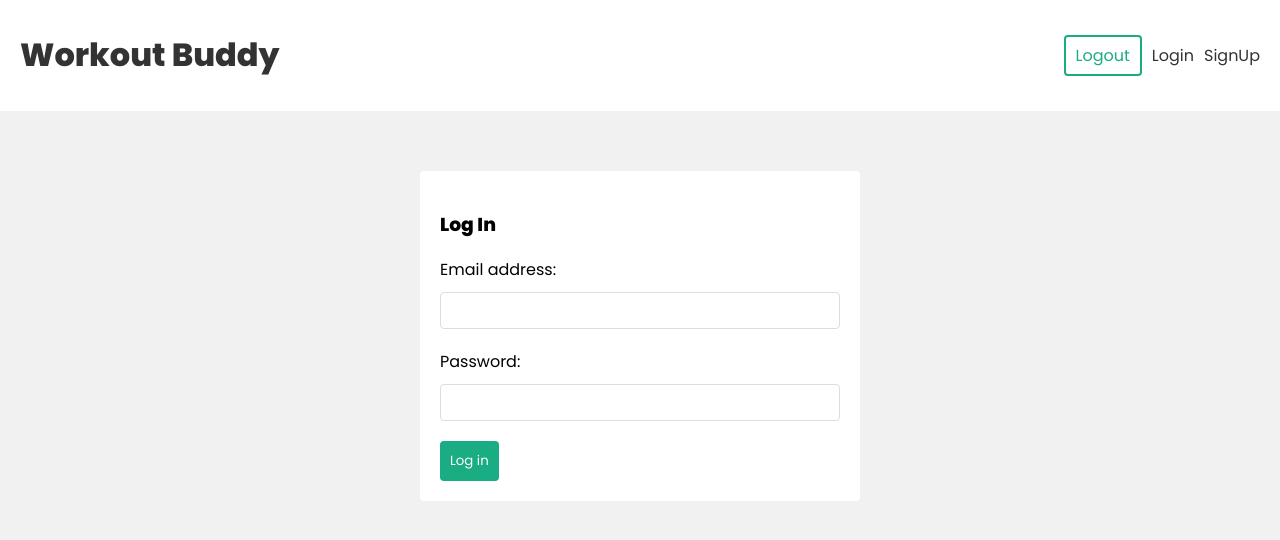
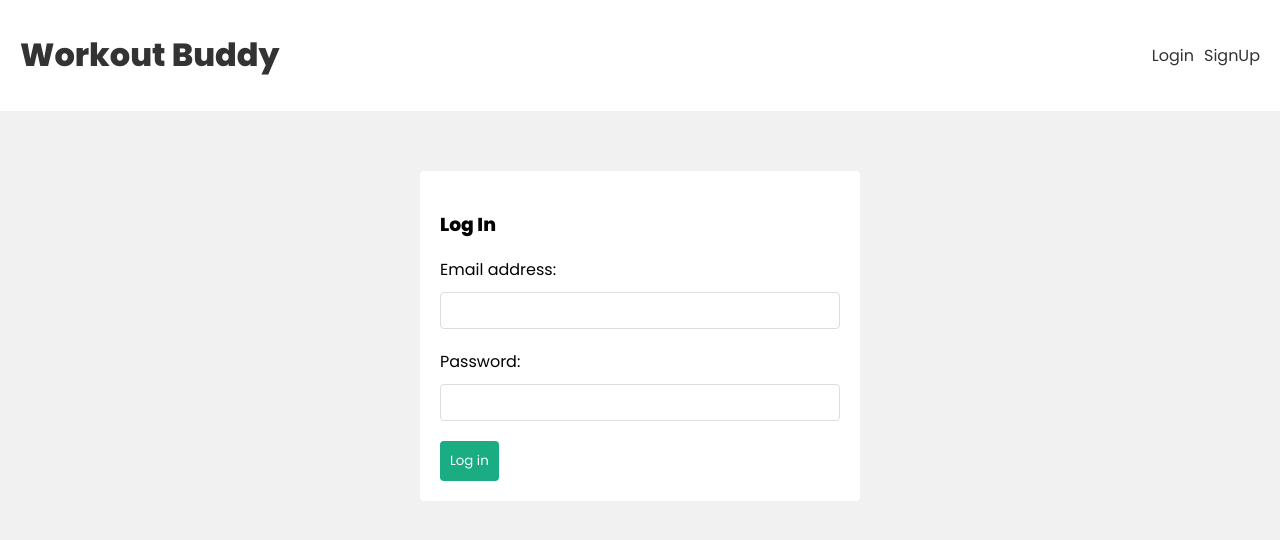
Before and after one commit to waiyanhtet1/mern-workout-track, a React (Create React App) app in the folder frontend/: page /login in a window 1280 px wide. Shown: the top 540 px of the page. Built offline with nearby package versions, Linux system fonts and the light colour scheme.

Commit message:
refactor: login auth in authContext

```diff
--- a/frontend/src/components/Navbar.jsx
+++ b/frontend/src/components/Navbar.jsx
@@ -1,8 +1,10 @@
 import { Link } from "react-router-dom";
 import { useLogout } from "../hooks/useLogout";
+import { useAuthContext } from "../hooks/useAuthContext";
 
 const Navbar = () => {
   const { logout } = useLogout();
+  const { user } = useAuthContext();
 
   const onLogoutHandler = () => {
     logout();
@@ -15,11 +17,17 @@
           <h1>Workout Buddy</h1>
         </Link>
         <nav>
-          <div>
-            <button onClick={onLogoutHandler}>Logout</button>
-          </div>
-          <Link to="/login">Login</Link>
-          <Link to="/signup">SignUp</Link>
+          {user ? (
+            <div>
+              <span>{user.email}</span>
+              <button onClick={onLogoutHandler}>Logout</button>
+            </div>
+          ) : (
+            <>
+              <Link to="/login">Login</Link>
+              <Link to="/signup">SignUp</Link>
+            </>
+          )}
         </nav>
       </div>
     </header>
--- a/frontend/src/context/authContext.js
+++ b/frontend/src/context/authContext.js
@@ -1,4 +1,4 @@
-import { createContext, useReducer } from "react";
+import { createContext, useEffect, useReducer } from "react";
 
 export const AuthContext = createContext();
 
@@ -18,6 +18,12 @@
     user: null,
   });
 
+  useEffect(() => {
+    // get from localstorage
+    const user = JSON.parse(localStorage.getItem("user"));
+    if (user) dispatch({ type: "LOGIN", payload: user });
+  }, []);
+
   console.log("AuthContext State", state);
 
   return (
--- a/frontend/src/hooks/useSignup.js
+++ b/frontend/src/hooks/useSignup.js
@@ -1,7 +1,7 @@
 import { useState } from "react";
 import { useAuthContext } from "./useAuthContext";
 
-export const useSignup = ({ type }) => {
+export const useSignup = (type) => {
   const [error, setError] = useState(null);
   const [isLoading, setIsLoading] = useState(null);
   const { dispatch } = useAuthContext();
```
